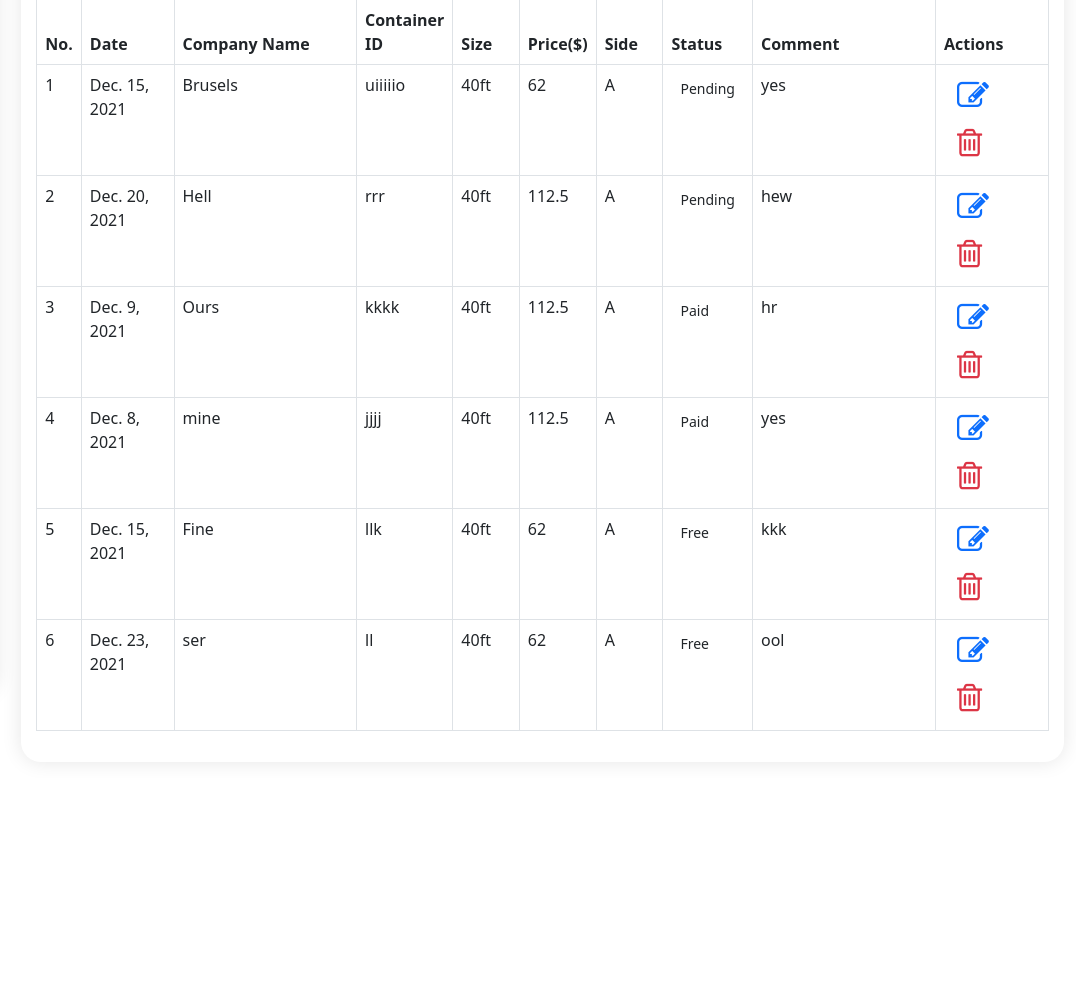
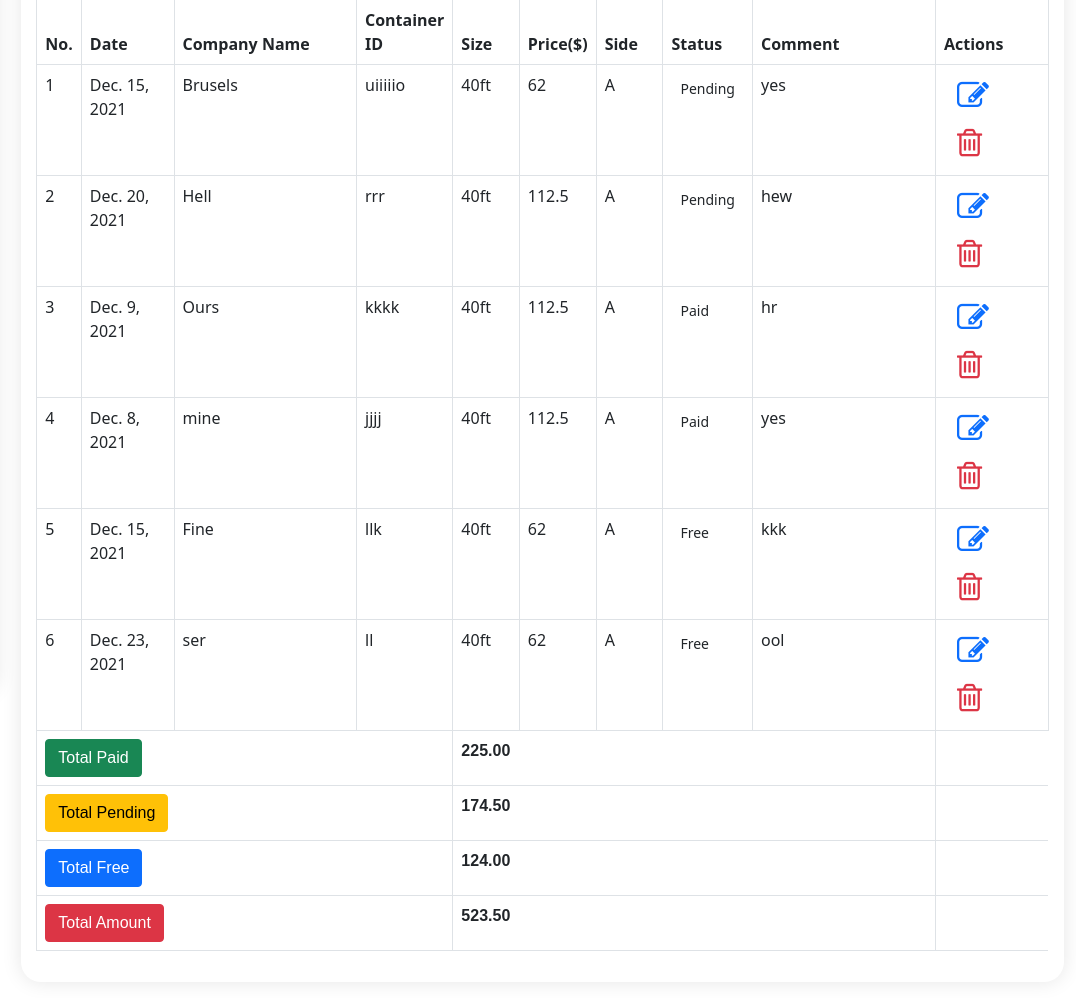
Before and after one commit to Rovine1999/Seaport, a Django app: a page that uses templates/admin_/shipment/shipdetail.html in a window 1280 px wide. Shown: the part 213-1211 px from the top of the page, without its empty margins (204-1280 px from the left). Before the commit the page ends 944 px from the top, so only its background shows below. Run offline with Django 3.2, Linux system fonts and the light colour scheme; a user stored in the database is signed in; data comes from the database, SQL or seed files in the repository; both versions use the stored data as it was after the commit.

Commit message:
add total prices

```diff
--- a/ship/views.py
+++ b/ship/views.py
@@ -6,10 +6,25 @@ from .forms import *
 @login_required(login_url='login')
 def shipdetails(request, ship_id, ship_name):
     ship = Ship.objects.get(id=ship_id)
+    ships = Ship.objects.all()
+    containers = Container.objects.filter(ship=ship)
+
+    pending = Container.objects.filter(status='Pending')
+    paid = Container.objects.filter(status='Paid')
+    free = Container.objects.filter(status='Free')
+
+    total = sum([float(i.price) for i in containers])
+    pendingTotal = sum([float(i.price) for i in pending])
+    paidTotal = sum([float(i.price) for i in paid])
+    freeTotal = sum([float(i.price) for i in free])
     context = {
         'ship': ship,
-        'ships': Ship.objects.all(),
-        'containers': Container.objects.filter(ship=ship)
+        'ships': ships,
+        'containers': containers,
+        'pending_total' : pendingTotal,
+        'paid_total' : paidTotal,
+        'free_total' : freeTotal,
+        'total': total
     }
     return render(request, template_name='admin_/shipment/shipdetail.html', context=context)
 
@@ -66,6 +81,8 @@ def registernewcontainer(request, ship_id, ship_name):
         containerform = CreateContainerForm(request.POST)
         if containerform.is_valid():
             instance = containerform.save(commit=False)
+            print('isnsnsiiiiiiiiiiiiiiiiiiii')
+            print(instance)
             instance.ship = ship
             instance.save()
             messages.success(request, 'The Container has been added successfully')
--- a/templates/admin_/shipment/shipdetail.html
+++ b/templates/admin_/shipment/shipdetail.html
@@ -34,6 +34,7 @@
               </a>
             </div>
           </div>
+          {% if containers %}
           <hr class="dropdown-divider">
 
           <div class="w-100 table-responsive">
@@ -56,6 +57,7 @@
               <tbody>
 
               {% for container in containers %}
+
                 <tr>
                   <td>{{forloop.counter}}</td>
                   <td>{{container.date}}</td>
@@ -82,16 +84,47 @@
 
               {% endfor %}
 
+
+              <tr>
+                <td colspan="4"style="font-family: Arial, Helvetica, sans-serif; font-weight: bold;"><button class="btn btn-success">Total Paid</button></td>
+
+                <td colspan="5" style="font-family: Arial, Helvetica, sans-serif; font-weight: bold;">{{ paid_total|floatformat:2}}</td>
+
+
+              </tr>
+              <tr>
+
+                <td colspan="4"style="font-family: Arial, Helvetica, sans-serif; font-weight: bold;"><button class="btn btn-warning">Total Pending</button> </td>
+
+                <td colspan="5" style="font-family: Arial, Helvetica, sans-serif; font-weight: bold;">{{ pending_total|floatformat:2}}</td>
+
+
+
+              </tr>
+              <tr>
+
+                <td colspan="4"style="font-family: Arial, Helvetica, sans-serif; font-weight: bold;"><button class="btn btn-primary">Total Free</button></td>
+
+                <td colspan="5" style="font-family: Arial, Helvetica, sans-serif; font-weight: bold;">{{ free_total|floatformat:2}}</td>
+
+              </tr>
+              <tr>
+                <td colspan="4"style="font-family: Arial, Helvetica, sans-serif; font-weight: bold;"><button class="btn btn-danger">Total Amount</button></td>
+
+                <td colspan="5" style="font-family: Arial, Helvetica, sans-serif; font-weight: bold;">{{ total|floatformat:2}}</td>
+
+              </tr>
               </tbody>
             </table>
 
-            {% if containers|length == 0 %}
-            <div class="p-3 alert-info">No containers found</div>
-            {% endif %}
+
           </div>
 
         </div>
       </div>
+      {% else %}
+        <div class="p-3 alert-info">No current containers</div>
+      {% endif %}
     </div>
   </div>
 
```
Also changed, not shown: ship/forms.py (+0 -14 lines), templates/admin_/index.html (+9 -8 lines), db.sqlite3, ship/migrations/0017_alter_container_price.py (added), ship/migrations/0018_alter_container_price.py (added).
